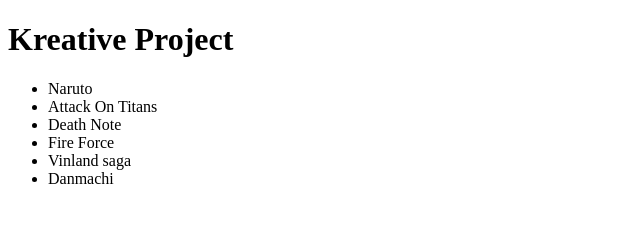
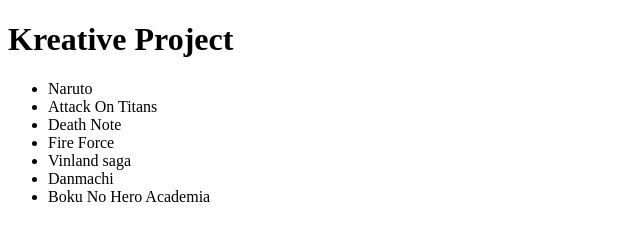
Before and after one commit to SalahSajar/My-First-Try, a plain HTML site: page Index.html in a window 1280 px wide. Shown: the whole page, without its empty margins (0-640 px from the left). Drawn offline with Linux system fonts and the light colour scheme.

Commit message:
New Anime Added

```diff
--- a/Index.html
+++ b/Index.html
@@ -29,6 +29,9 @@
         <li>
             Danmachi
         </li>
+        <li>
+            Boku No Hero Academia
+        </li>
 
     </ul>
 
```
